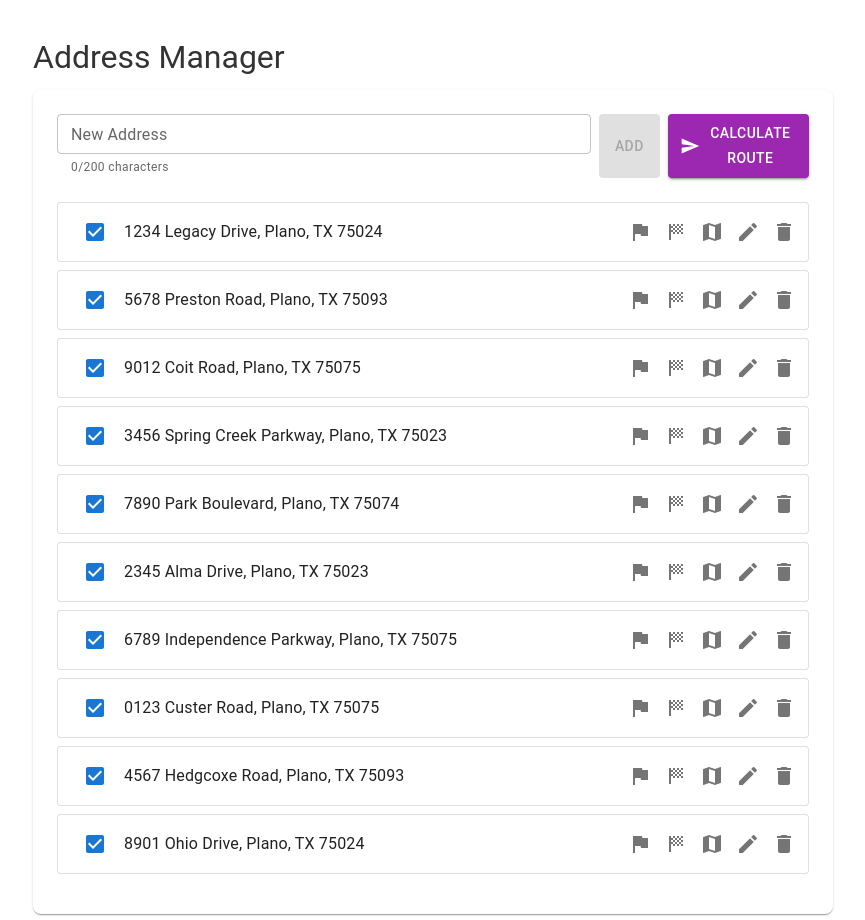
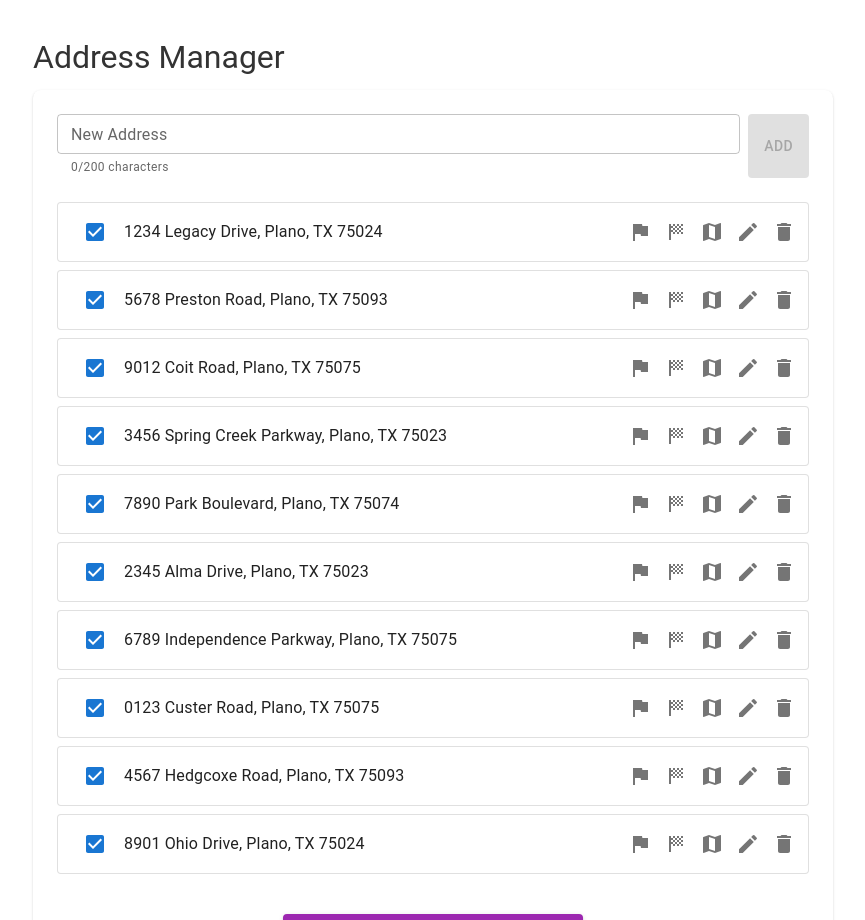
Before and after one commit to paulwoods/travel, a React (Vite) app in the folder frontend/: page / in a window 1280 px wide. Shown: the part 100-1020 px from the top of the page, without its empty margins (207-1072 px from the left). Built offline with nearby package versions, Linux system fonts and the light colour scheme.

Commit message:
refactor: move calculate route button to bottom of form

```diff
--- a/frontend/src/components/AddressManager.tsx
+++ b/frontend/src/components/AddressManager.tsx
@@ -227,19 +227,6 @@ export const AddressManager = () => {
                     >
                         Add
                     </Button>
-                    <Button
-                        variant="contained"
-                        color="secondary"
-                        startIcon={isLoading ? <CircularProgress size={20} color="inherit" /> : <SendIcon />}
-                        onClick={handleSubmit}
-                        disabled={addresses.filter(addr => addr.isSelected).length < 2 || isLoading}
-                        sx={{
-                            minWidth: { xs: '100%', sm: 'auto' },
-                            height: { xs: '40px', sm: 'auto' }
-                        }}
-                    >
-                        {isLoading ? 'Calculating...' : 'Calculate Route'}
-                    </Button>
                 </Box>
 
                 <List>
@@ -409,6 +396,27 @@ export const AddressManager = () => {
                         </ListItem>
                     ))}
                 </List>
+
+                <Box sx={{
+                    display: 'flex',
+                    justifyContent: 'center',
+                    mt: 3,
+                    mb: 1
+                }}>
+                    <Button
+                        variant="contained"
+                        color="secondary"
+                        startIcon={isLoading ? <CircularProgress size={20} color="inherit" /> : <SendIcon />}
+                        onClick={handleSubmit}
+                        disabled={addresses.filter(addr => addr.isSelected).length < 2 || isLoading}
+                        sx={{
+                            minWidth: { xs: '100%', sm: '300px' },
+                            height: { xs: '48px', sm: 'auto' }
+                        }}
+                    >
+                        {isLoading ? 'Calculating...' : 'Calculate Route'}
+                    </Button>
+                </Box>
             </Paper>
 
             {isLoading && (
```
